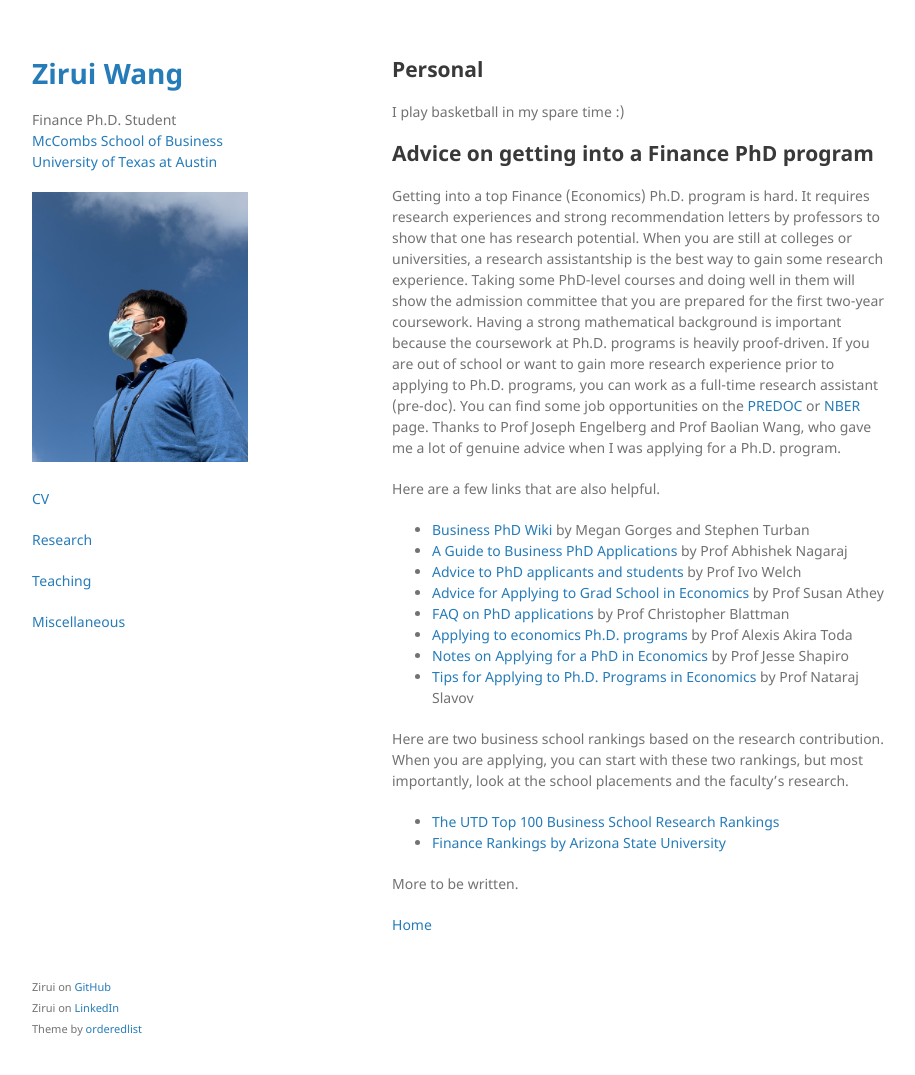
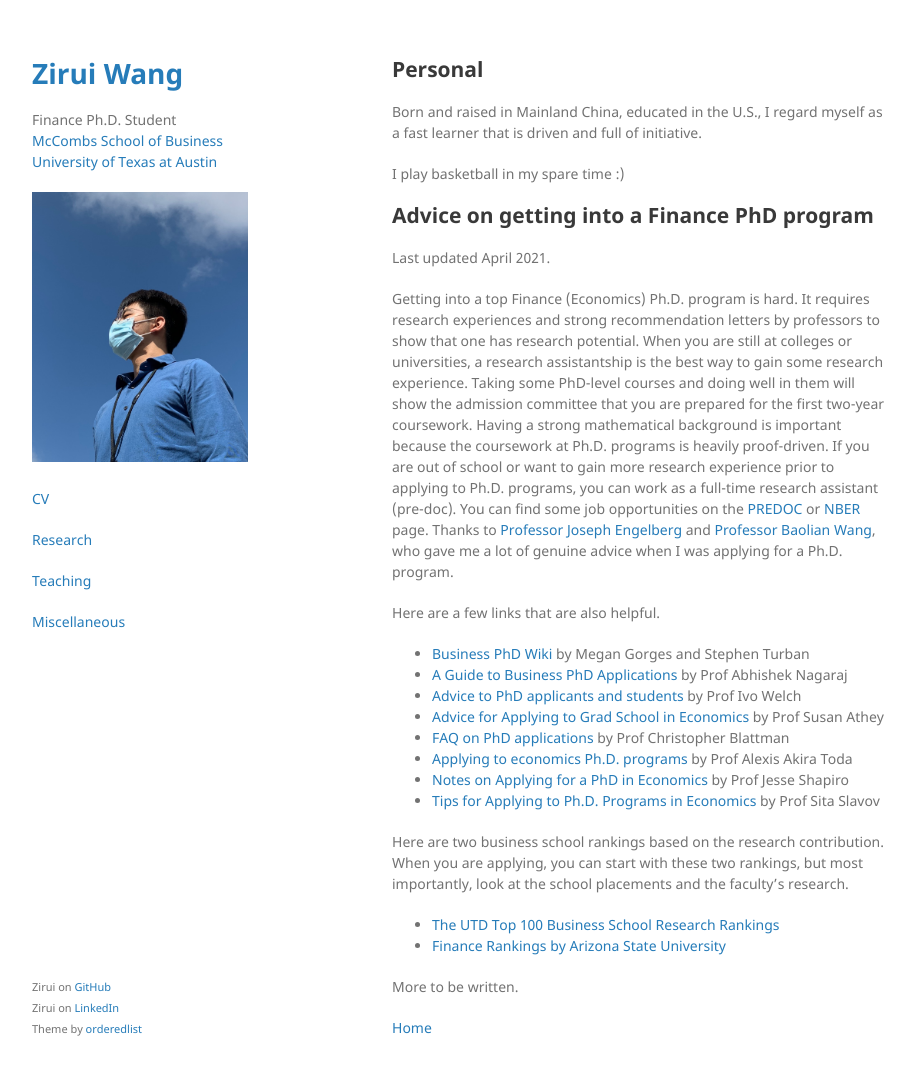
Before and after one commit to HarrisonZiruiWang/HarrisonZiruiWang.github.io, a Jekyll site: the page built from misc.md, in a window 1280 px wide and 1108 px high. Shown: the top 1075 px of the window, without its empty margins (178-1093 px from the left). Built offline with Jekyll 4.4.1, drawn with Linux system fonts in a browser that asks for light colours; our own code applies the rules of GitHub Pages for plain Markdown files.

Commit message:
Update misc.md

```diff
--- a/misc.md
+++ b/misc.md
@@ -4,13 +4,17 @@ layout: default
 
 ## Personal
 
+Born and raised in Mainland China, educated in the U.S., I regard myself as a fast learner that is driven and full of initiative.
+
 I play basketball in my spare time :)
 
 ## Advice on getting into a Finance PhD program
+Last updated April 2021.
 
-Getting into a top Finance (Economics) Ph.D. program is hard. It requires research experiences and strong recommendation letters by professors to show that one has research potential. When you are still at colleges or universities, a research assistantship is the best way to gain some research experience. Taking some PhD-level courses and doing well in them will show the admission committee that you are prepared for the first two-year coursework. Having a strong mathematical background is important because the coursework at Ph.D. programs is heavily proof-driven. If you are out of school or want to gain more research experience prior to applying to Ph.D. programs, you can work as a full-time research assistant (pre-doc). You can find some job opportunities on the <a href="https://predoc.org/opportunities" target="_black">PREDOC</a> or <a href="https://www.nber.org/career-resources/research-assistant-positions-not-nber" target="_black">NBER</a> page. Thanks to Prof Joseph Engelberg and Prof Baolian Wang, who gave me a lot of genuine advice when I was applying for a Ph.D. program.
+Getting into a top Finance (Economics) Ph.D. program is hard. It requires research experiences and strong recommendation letters by professors to show that one has research potential. When you are still at colleges or universities, a research assistantship is the best way to gain some research experience. Taking some PhD-level courses and doing well in them will show the admission committee that you are prepared for the first two-year coursework. Having a strong mathematical background is important because the coursework at Ph.D. programs is heavily proof-driven. If you are out of school or want to gain more research experience prior to applying to Ph.D. programs, you can work as a full-time research assistant (pre-doc). You can find some job opportunities on the <a href="https://predoc.org/opportunities" target="_black">PREDOC</a> or <a href="https://www.nber.org/career-resources/research-assistant-positions-not-nber" target="_black">NBER</a> page. Thanks to <a href="https://rady.ucsd.edu/faculty/directory/engelberg/pub/portfolios/index.htm" target="_blank">Professor Joseph Engelberg</a> and <a href="https://www.wangbaolian.com/" target="_blank">Professor Baolian Wang</a>, who gave me a lot of genuine advice when I was applying for a Ph.D. program.
 
 Here are a few links that are also helpful.
+
 *   <a href="http://www.businessphdwiki.com/" target="_black">Business PhD Wiki</a> by Megan Gorges and Stephen Turban
 *   <a href="https://abhishekn.com/files/phdguide.pdf" target="_black">A Guide to Business PhD Applications</a> by Prof Abhishek Nagaraj
 *   <a href="https://www.ivo-welch.info/teaching/advicephd.html" target="_black">Advice to PhD applicants and students</a> by Prof Ivo Welch
@@ -18,9 +22,10 @@ Here are a few links that are also helpful.
 *   <a href="https://chrisblattman.com/about/contact/gradschool/" target="_black">FAQ on PhD applications</a> by Prof Christopher Blattman
 *   <a href="https://alexisakira.github.io/misc/apply-econphd" target="_black">Applying to economics Ph.D. programs</a> by Prof Alexis Akira Toda
 *   <a href="https://www.brown.edu/Research/Shapiro/pdfs/phdnotes.pdf" target="_black">Notes on Applying for a PhD in Economics</a> by Prof Jesse Shapiro
-*   <a href="http://www.sitaslavov.com/home/advice" target="_black">Tips for Applying to Ph.D. Programs in Economics</a> by Prof Nataraj Slavov
+*   <a href="http://www.sitaslavov.com/home/advice" target="_black">Tips for Applying to Ph.D. Programs in Economics</a> by Prof Sita Slavov
 
 Here are two business school rankings based on the research contribution. When you are applying, you can start with these two rankings, but most importantly, look at the school placements and the faculty's research.
+
 *   <a href="https://jindal.utdallas.edu/the-utd-top-100-business-school-research-rankings/" target="_black">The UTD Top 100 Business School Research Rankings</a>
 *   <a href="http://apps.wpcarey.asu.edu/fin-rankings/rankings/results.cfm" target="_black">Finance Rankings by Arizona State University</a>
 
```
